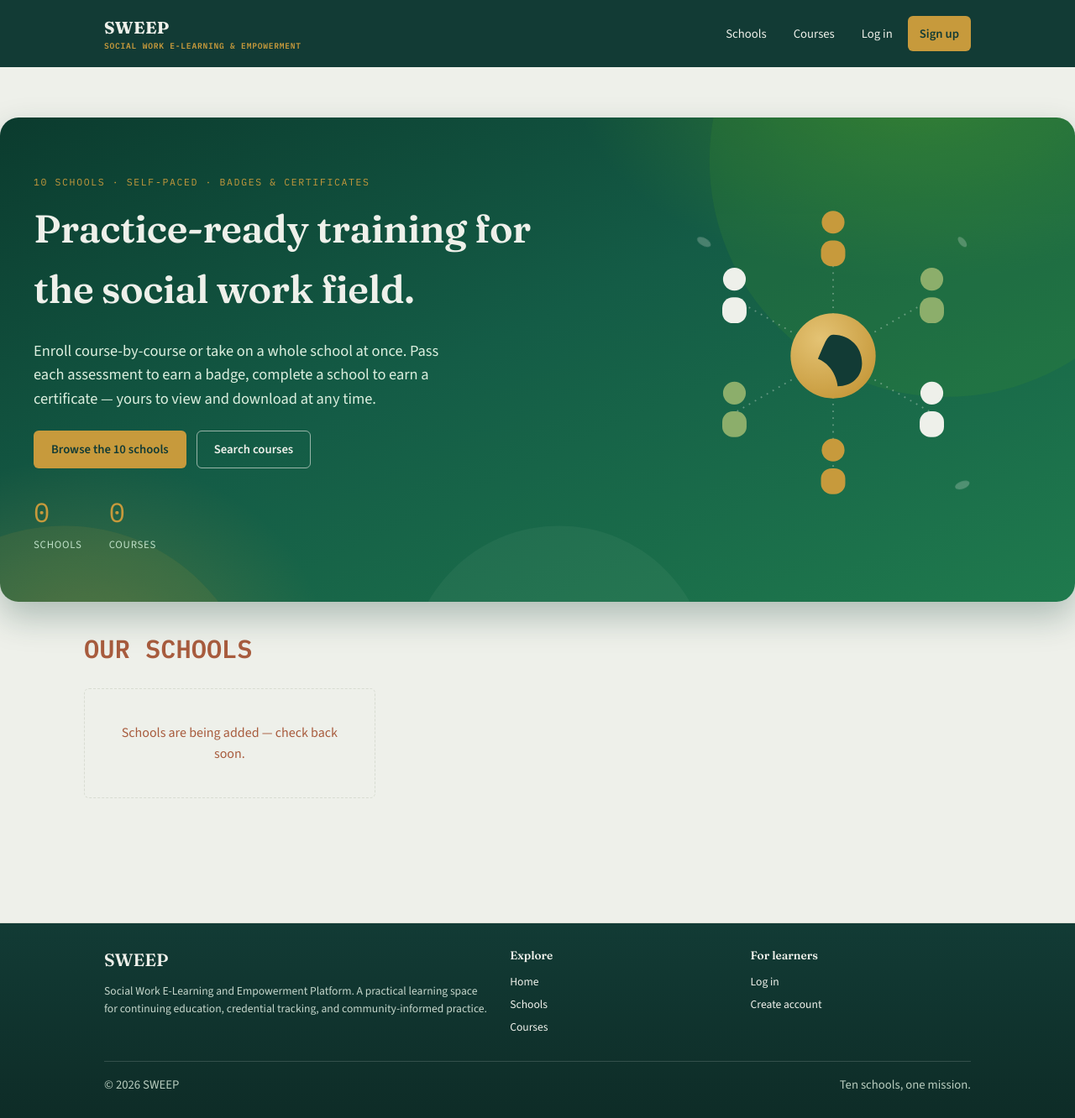
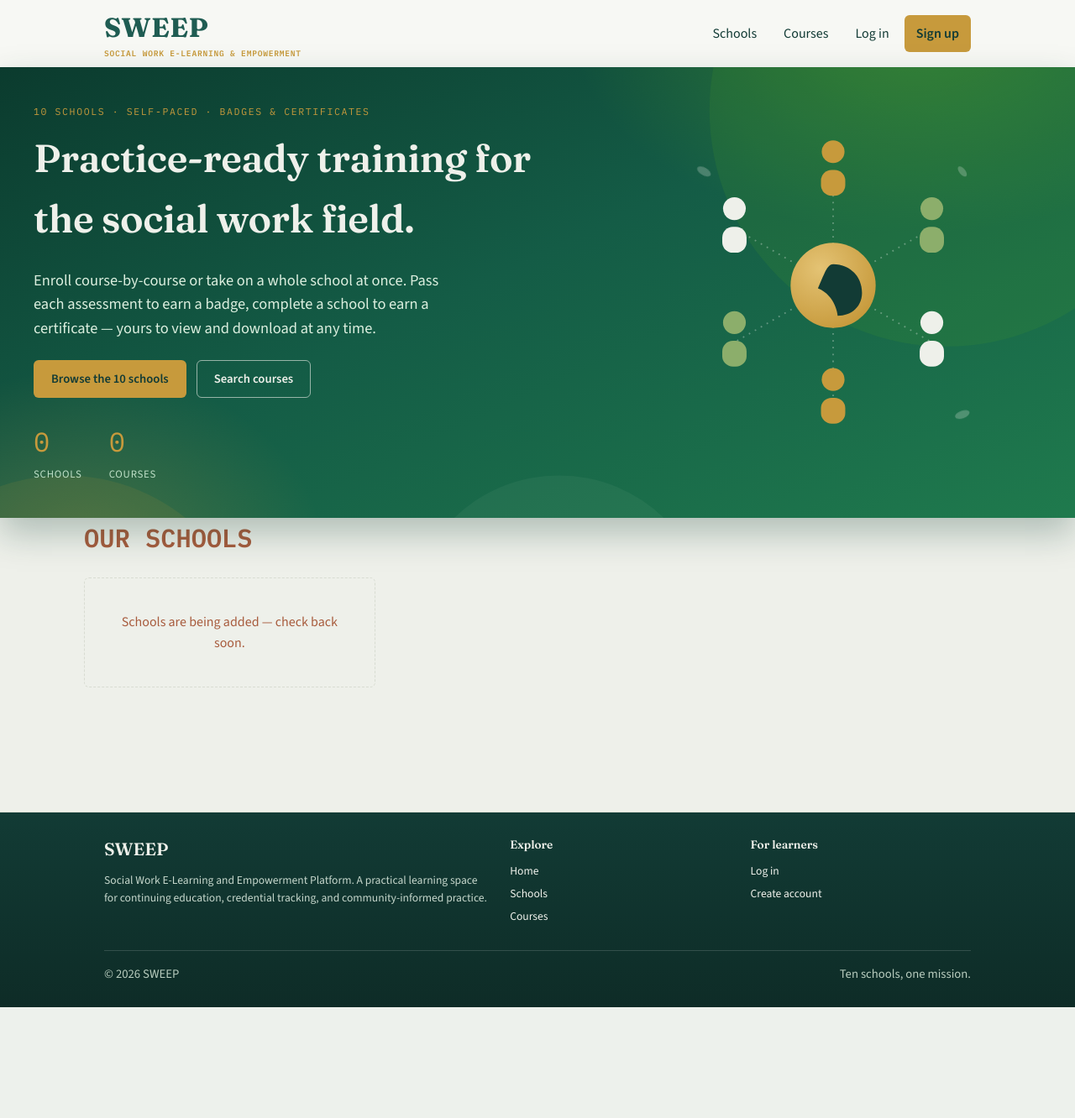
Before and after one commit to remikeks/project-sweep, a Django app: page / in a window 1280 px wide. Shown: the whole page at 84% size. After the commit the page ends 1200 px from the top, so only its background shows below. Run offline with Django 5.2, Linux system fonts and the light colour scheme; data that the repository does not hold is empty; parts of the project's set-up code (start-up, migrations or seed data) failed here and were passed over.

Commit message:
style changes

```diff
--- a/static/css/style.css
+++ b/static/css/style.css
@@ -78,7 +78,8 @@ a:hover { text-decoration: underline; }
 /* ---------------------------------------------------------------------- */
 
 .sw-nav {
-  background: var(--primary-dark);
+  background: var(--paper-raised);
+  /*background: linear-gradient(180deg, #123B35 0%, #0E2C27 100%);*/
   color: var(--paper);
 }
 
@@ -92,8 +93,8 @@ a:hover { text-decoration: underline; }
 .sw-nav .brand {
   font-family: var(--font-display);
   font-weight: 700;
-  font-size: 1.25rem;
-  color: var(--paper);
+  font-size: 2rem;
+  color: var(--primary);
   letter-spacing: 0.02em;
 }
 
@@ -109,15 +110,15 @@ a:hover { text-decoration: underline; }
 .sw-nav-links { display: flex; gap: 4px; align-items: center; }
 
 .sw-nav-links a {
-  color: var(--paper);
+  color: var(--primary-dark);
   padding: 10px 14px;
   border-radius: var(--radius) var(--radius) 0 0;
-  font-size: 0.92rem;
+  font-size: 1rem;
 }
 
 .sw-nav-links a:hover {
   background: rgba(238, 240, 234, 0.08);
-  text-decoration: none;
+  text-decoration: underline;
 }
 
 .sw-nav-links a.button {
@@ -584,9 +585,9 @@ form label { display: block; font-size: 0.85rem; margin-bottom: 4px; color: var(
   right: 50%;
   margin-left: -50vw;
   margin-right: -50vw;
-  margin-top: 28px;
-  padding: 56px 40px;
-  border-radius: 22px;
+  margin-top: 0;
+  padding: 32px 40px 40px;
+  border-radius: 0;
   background:
     radial-gradient(680px 420px at 85% -10%, rgba(76, 154, 42, 0.55), transparent 60%),
     radial-gradient(520px 420px at 8% 110%, rgba(199, 154, 60, 0.28), transparent 55%),
@@ -749,4 +750,4 @@ footer.sw-footer {
   color: var(--clay);
 }
 
-.page-section { padding: 32px 0; }
+.page-section { padding: 0 0 32px; }
```
